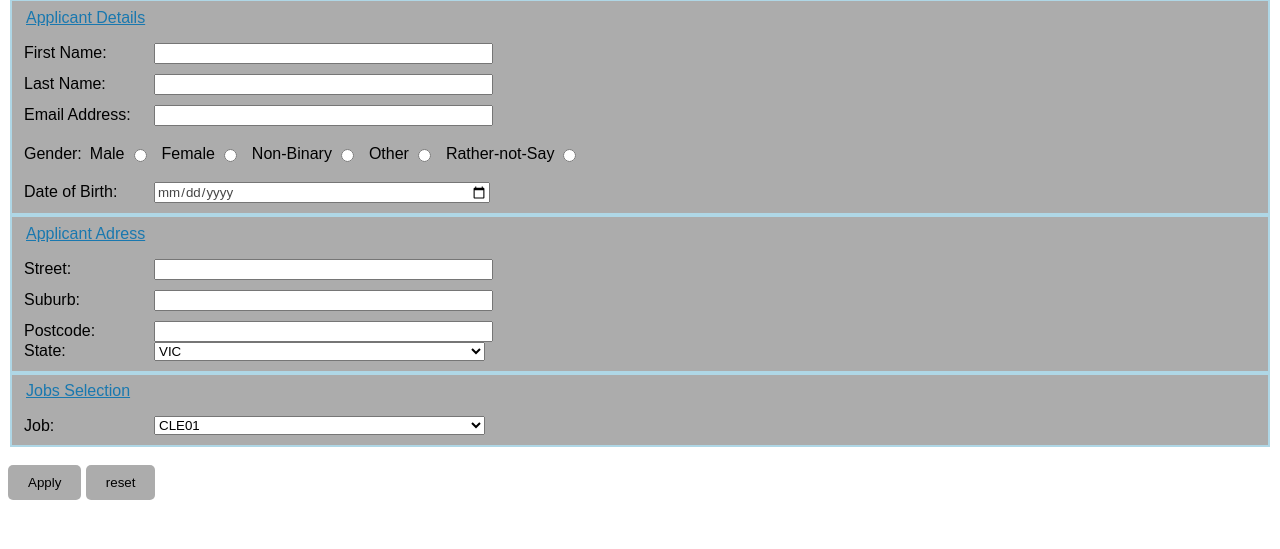
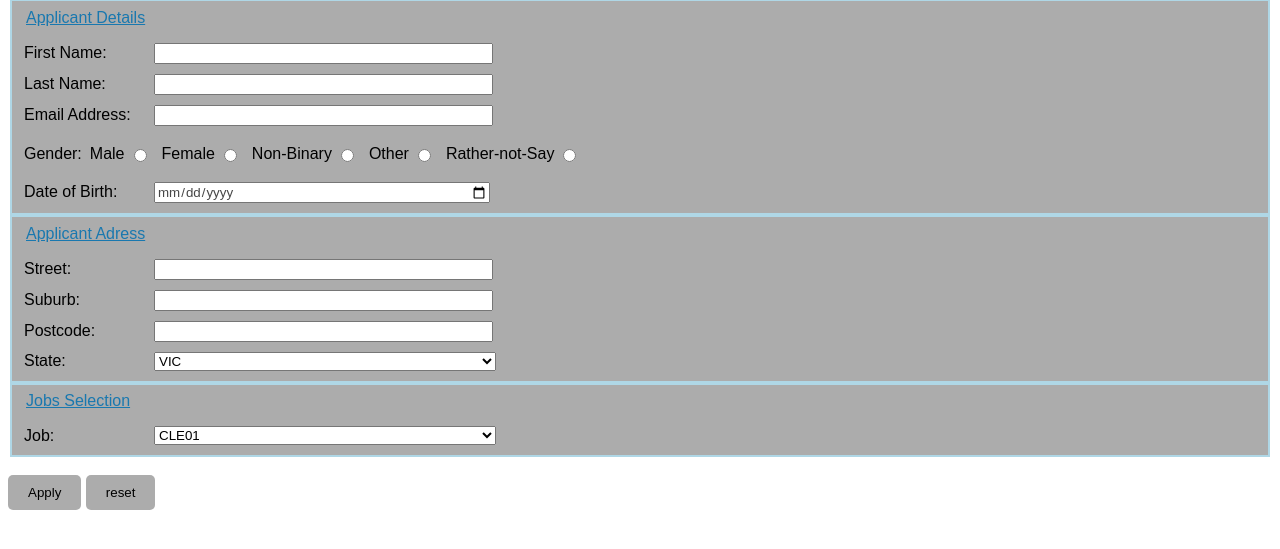
Before and after one commit to WilkiSwin406/WebTechAssignment1, a PHP site: page /application.html in a window 1280 px wide. Shown: the part 149-698 px from the top of the page. Run offline with PHP 8.4, Linux system fonts and the light colour scheme.

Commit message:
width ratios fixed

```diff
--- a/application.html
+++ b/application.html
@@ -70,8 +70,6 @@
                 <input type="text" name="Suburb" id="Suburb" required="required" pattern="[A-Za-z.]+" maxlength="40">
                 <label for="Postcode">Postcode:</label>
                 <input type="text" name="Postcode" id="Postcode" required="required" pattern="[0-9]{4}">
-            </div>
-            <div class="text-group">
                 <label for="State">State:</label>
                 <select name="State" id="State">
                 <option value="VIC">VIC</option>
--- a/styles.css
+++ b/styles.css
@@ -65,8 +65,14 @@ label {
   }
 
   .text-group select {
-    width: 30%;
+    width: 31%;
     color: black;
+    cursor: pointer;
+  }
+
+  .text-group option {
+    text-align: left;
+    align-self: center;
   }
 
 .radio-group {
```
Lines whose indentation alone changed are shown as unchanged.
